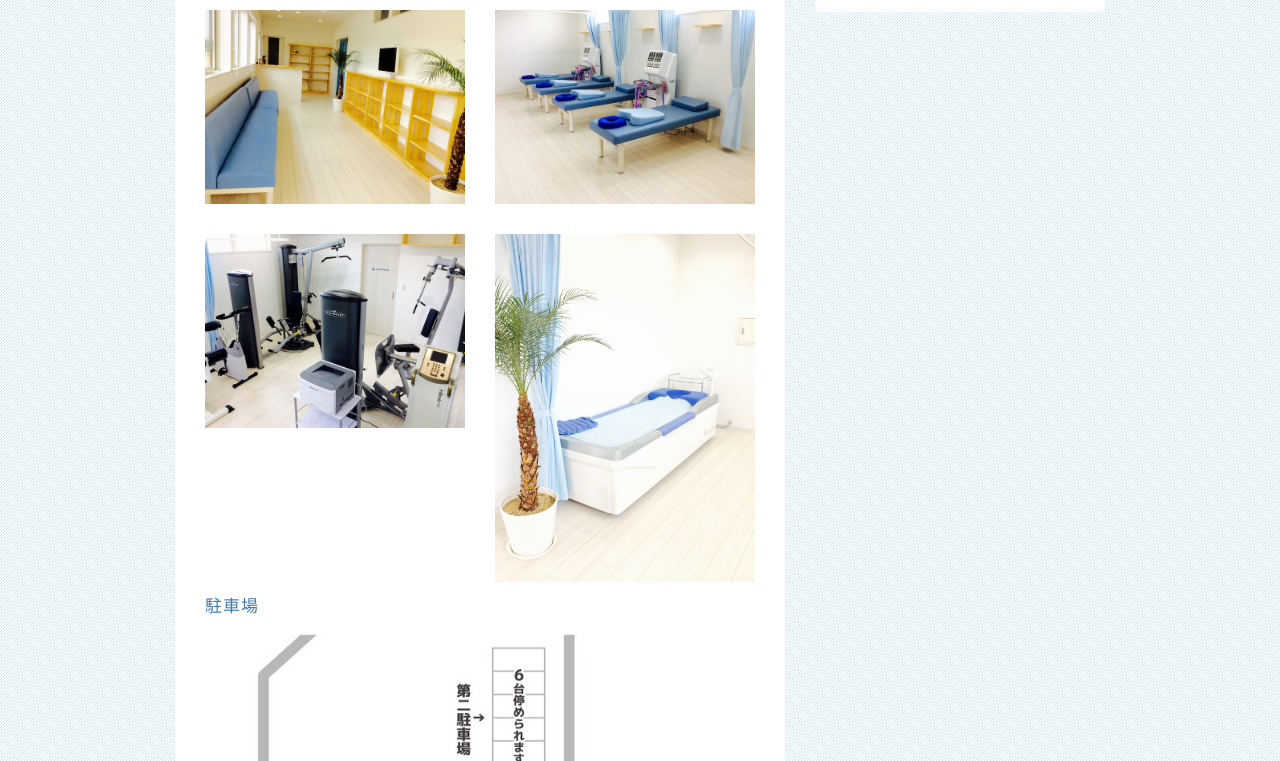
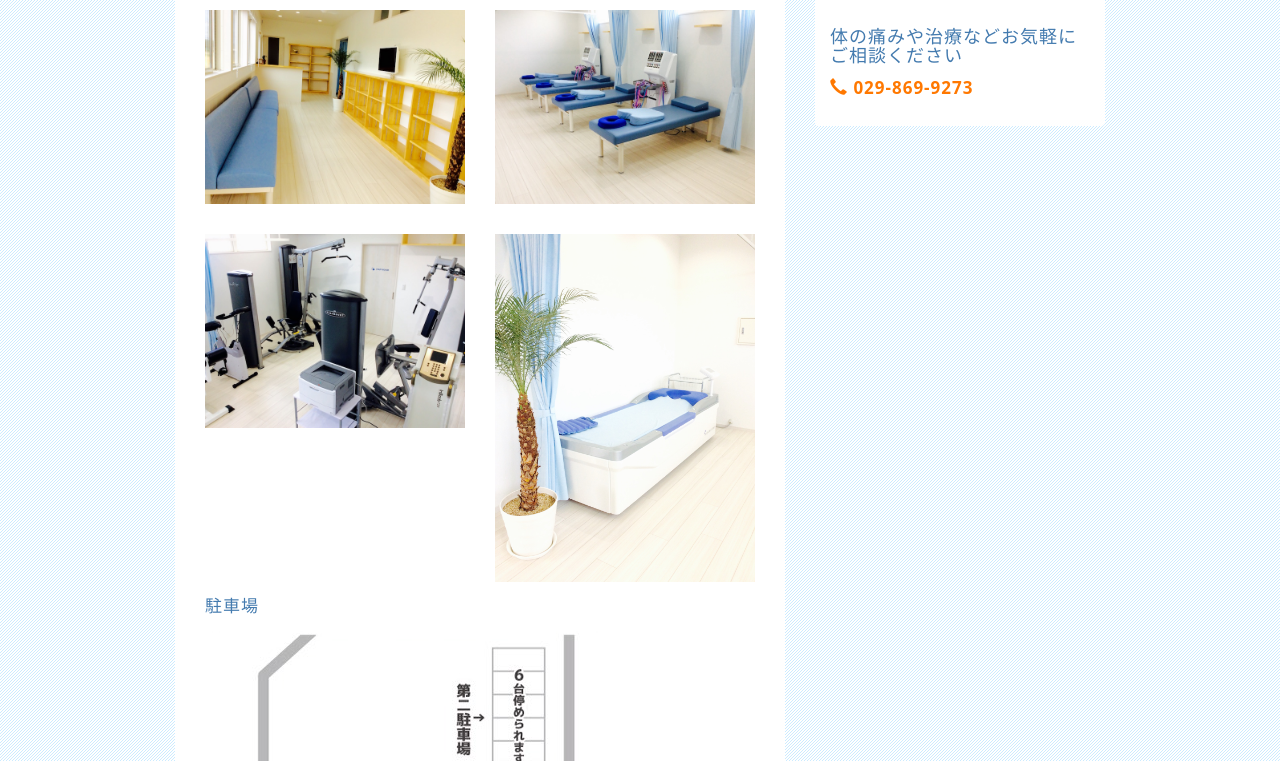
Before and after one commit to ikepon/tsukuba-sekkotsuin, a plain HTML site: page about.html in a window 1280 px wide. Shown: the part 176-937 px from the top of the page. Drawn offline with Linux system fonts and the light colour scheme.

Commit message:
電話番号追加

```diff
--- a/about.html
+++ b/about.html
@@ -106,7 +106,7 @@
                 茨城県つくば市稲荷原1-38
                 <br>
                 電話番号:
-                <a href="tel:029-869-9273" class="about-tel">029-869-9273</a>
+                <a href="tel:029-869-9273" class="about-tel"  onClick="ga('send', 'event', 'cv', 'tel', location.href, 1000, {'nonInteraction':1});">029-869-9273</a>
                 <br>
                 <br>
                 休診日: 水曜日、祝日
@@ -119,6 +119,10 @@
             <div class="col-sm-12">
               <h3 class="sidebar-title">診療時間</h3>
               <img class="sidebar-schedule" src="images/schedule.png" alt="診察予定">
+            </div>
+            <div class="col-sm-12">
+              <h3 class="sidebar-title">体の痛みや治療などお気軽にご相談ください</h3>
+              <p><a href="tel:0298699273" class="sidebar-tel emphasis" onClick="ga('send', 'event', 'cv', 'tel', location.href, 1000, {'nonInteraction':1});"><span class="glyphicon glyphicon-earphone" aria-hidden="true"></span> 029-869-9273</a></p>
             </div>
           </div>
         </div>
--- a/css/style.css
+++ b/css/style.css
@@ -145,8 +145,13 @@ a, a:hover {
 }
 
 .sidebar-title {
+  color: #447baf;
   font-size: 1.8rem;
   margin-top: 0;
+}
+
+.sidebar-tel {
+  font-size: 1.7rem;
 }
 
 .sidebar-schedule {
```
Also changed, not shown: index.html (+4 -0 lines), insole.html (+4 -0 lines), staff.html (+4 -0 lines), traffic-accident.html (+4 -0 lines).
